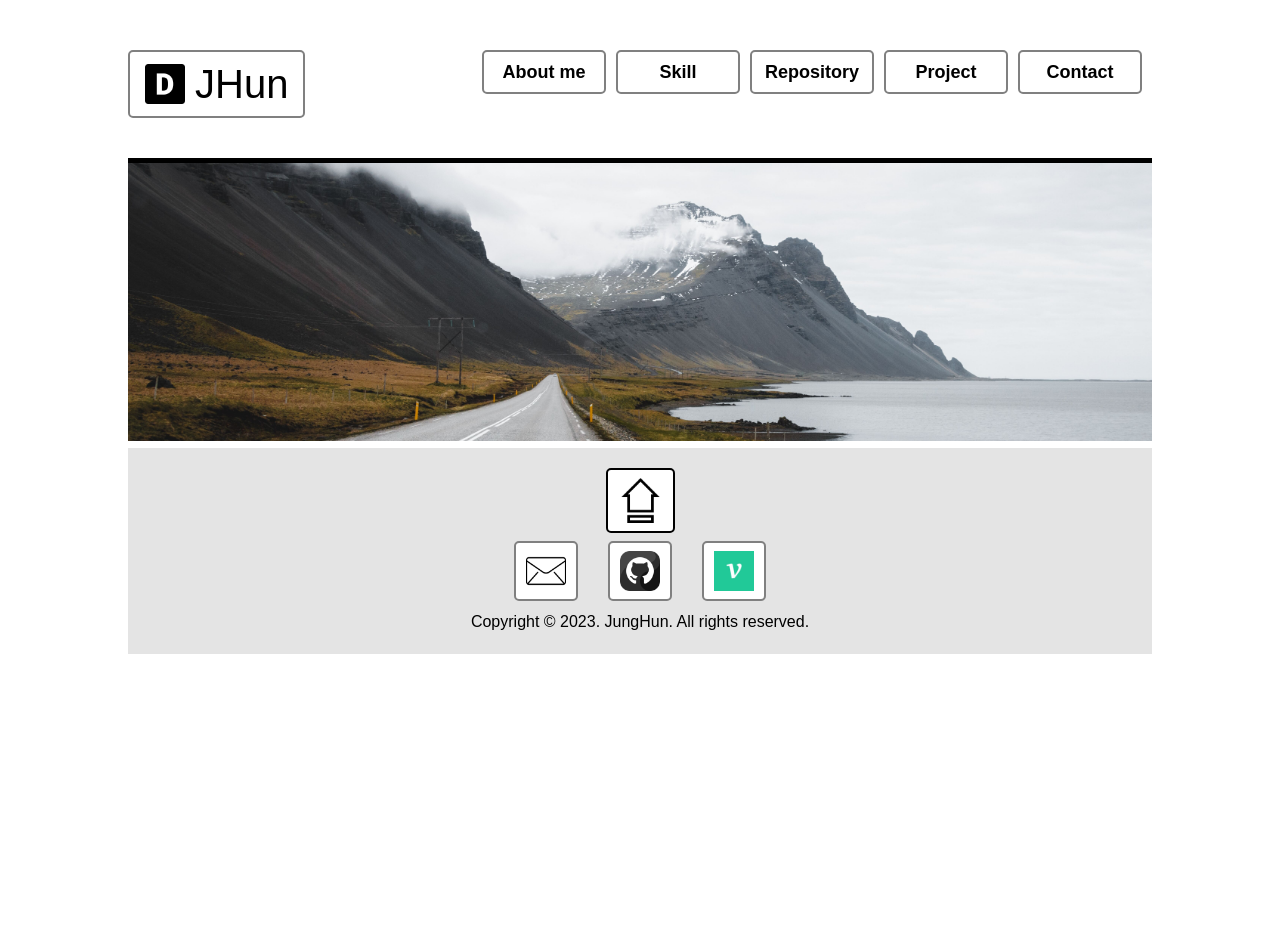
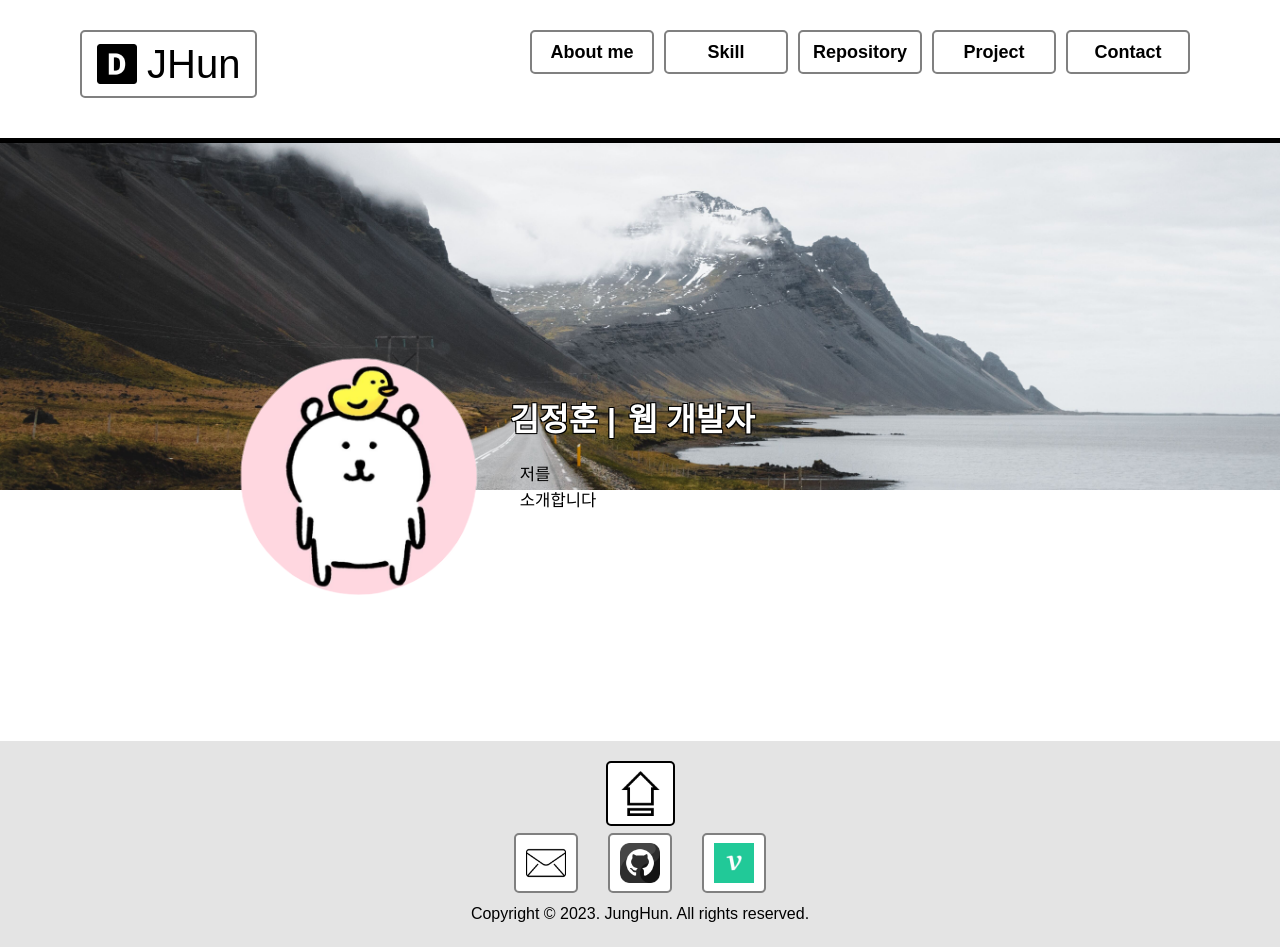
Before and after one commit to no2thingmore/profile, a React (Create React App) app: page / in a window 1280 px wide. Before the commit the page ends 800 px from the top, so only its background shows below. Built offline with nearby package versions, Linux system fonts and the light colour scheme.

Commit message:
Intro | 프론트 완료

```diff
--- a/src/App.js
+++ b/src/App.js
@@ -10,7 +10,7 @@ import Contact from './component/mainpage/contact';
 
 function App() {
     return (
-        <div className="App">
+        <>
             <Header />
 
             <Intro />
@@ -21,7 +21,7 @@ function App() {
             <Contact />
 
             <Footer />
-        </div>
+        </>
     );
 }
 
--- a/src/component/footer/index.js
+++ b/src/component/footer/index.js
@@ -6,10 +6,19 @@ import Mail from './images/mail.png';
 import velog from './images/velog.png';
 
 function Footer() {
+
+    // 최상단으로 스크롤
+    const scrollToTop = () => {
+        window.scrollTo({
+            top: 0,
+            behavior: 'smooth' // 부드러운 스크롤
+        });
+    };
+
     return (
         <>
             <div className='ft_container'>
-                <div><Link><img src={Up} alt='upbutton'/></Link></div>
+                <div><Link to="/" onClick={scrollToTop}><img src={Up} alt='upbutton'/></Link></div>
                 <div className='ft_icon_section'>
                     <div><Link><img src={Mail} alt='mail' /></Link></div>
                     <div><Link to="https://github.com/no2thingmore" target="_blank"><img src={Git} alt='github' /></Link></div>
--- a/src/component/header/header.css
+++ b/src/component/header/header.css
@@ -1,8 +1,7 @@
 .hd_container {
     display: flex;
     justify-content: space-between;
-    margin-top: 30px;
-    padding-bottom: 40px;
+    padding: 30px 80px 40px;
     border-bottom: 5px solid black;
 }
 
--- a/src/component/mainpage/intro/index.js
+++ b/src/component/mainpage/intro/index.js
@@ -1,36 +1,64 @@
+import React, { useState, useEffect, useRef } from 'react';
 import './intro.css';
 import Background from './images/background.jpg';
+import Bear from './images/bear.png';
+import Header from '../../header';
 
 function Intro() {
+
+    const [marginTop, setMarginTop] = useState(0);
+    const imageRef = useRef();
+
+    useEffect(() => {
+        const updateMarginTop = () => {
+            if (imageRef.current) {
+                const height = imageRef.current.clientHeight;
+                setMarginTop(height / 8); // 이미지 높이의 1/5
+            }
+        };
+
+        window.addEventListener('load', updateMarginTop);
+        window.addEventListener('resize', updateMarginTop);
+
+        // 이벤트 리스너 정리
+        return () => {
+            window.removeEventListener('load', updateMarginTop);
+            window.removeEventListener('resize', updateMarginTop);
+        };
+    }, []);
+
     return (
         <>
             <div className='it_container'>
                 {/* 배경 */}
                 <div className='it_background'>
-                    <img src={Background} alt='배경사진' />
+
+                    <img ref={imageRef} src={Background} alt='배경사진' />
                 </div>
                 {/* 짧은 소개 (사진 + 소개) */}
-                <div>
-                    {/* 사진 */}
-                    <div>
+                <div className='it_intro_section' style={{ marginTop: marginTop + 'px' }}>
+                    <img src={Bear} alt='농담곰' />
+                    <div className='it_name-job_intro_wrapper'>
 
-                    </div>
-                    {/* 이름 + 직업 | 소개 */}
-                    <div>
                         {/* 이름 + 직업 */}
-                        <div>
+                        <div className='it_name-job_section'>
                             {/* 이름 */}
-                            <div>
-
+                            <div className='it_name'>
+                                김정훈 |
                             </div>
                             {/* 직업 */}
                             <div>
-
+                                웹 개발자
                             </div>
                         </div>
-                        {/* 짧은 소개 */}
-                        <div>
-
+                        <div className='it_short_section'>
+                            {/* 짧은 소개 */}
+                            <div className='it_short_intro-1'>
+                                저를
+                            </div>
+                            <div className='it_short_intro-2'>
+                                소개합니다
+                            </div>
                         </div>
                     </div>
                 </div>
--- a/src/component/mainpage/intro/intro.css
+++ b/src/component/mainpage/intro/intro.css
@@ -16,3 +16,49 @@
     width: 100%; /* 이미지가 컨테이너 너비에 맞게 조정 */
     height: auto; /* 이미지의 원래 비율을 유지 */
 }
+
+.it_intro_section {
+    position: relative;
+    display: flex;
+    right: 4vw;
+    bottom: 8vw;
+    width: 55vw;
+}
+
+.it_intro_section > img {
+    position: relative;
+    bottom: 40px;
+    margin-right: 30px;
+}
+
+.it_name-job_section {
+    position: relative;
+    display: flex;
+    margin-bottom: 15px;
+}
+
+.it_name-job_section > div {
+    display: inline-block;
+    font-size: 2.5vw;
+    font-weight: bold;
+    text-shadow:
+        -1px -1px 0 #000,
+        1px -1px 0 #000,
+        -1px  1px 0 #000,
+        1px  1px 0 #000;
+    color: #ffffff;
+}
+
+.it_name {
+    margin-right: 12px;
+}
+
+.it_short_section {
+    position: relative;
+    font-size: 18px;
+    margin-left: 10px;
+}
+
+.it_short_section > div {
+    font-size: 1.3vw;
+}
```
Also changed, not shown: src/component/mainpage/intro/images/bear.png (added).
